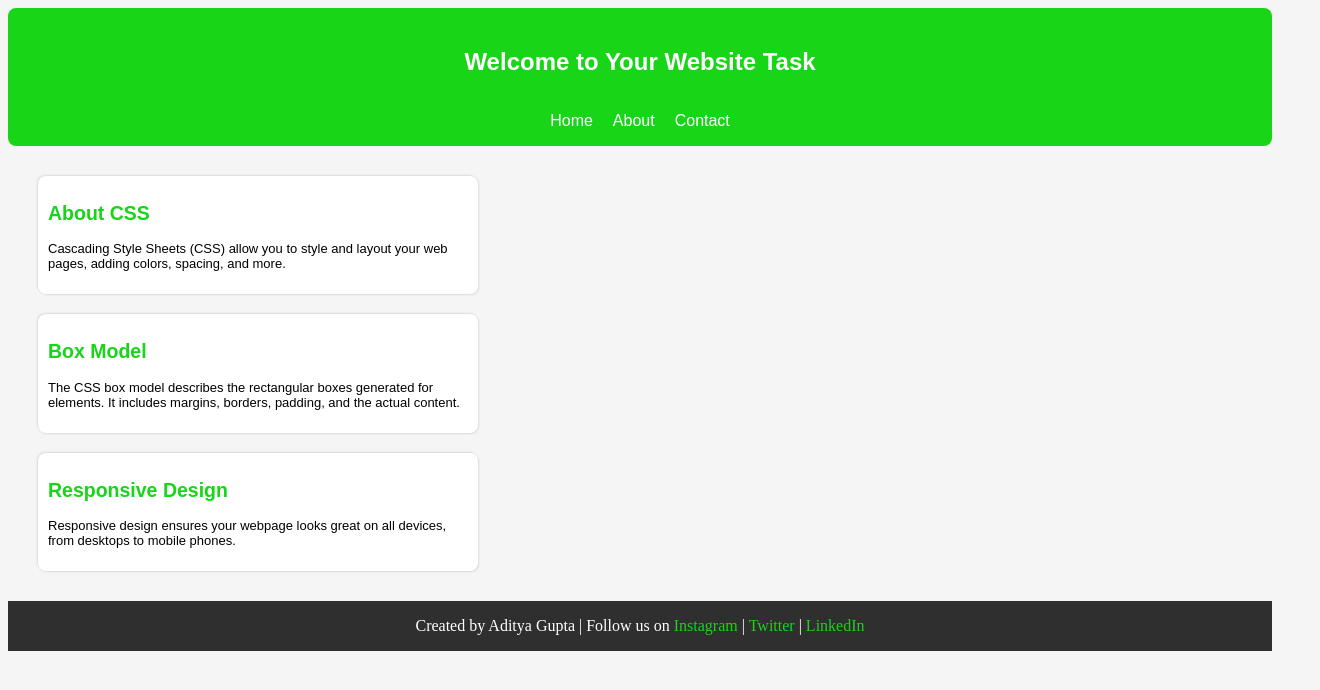
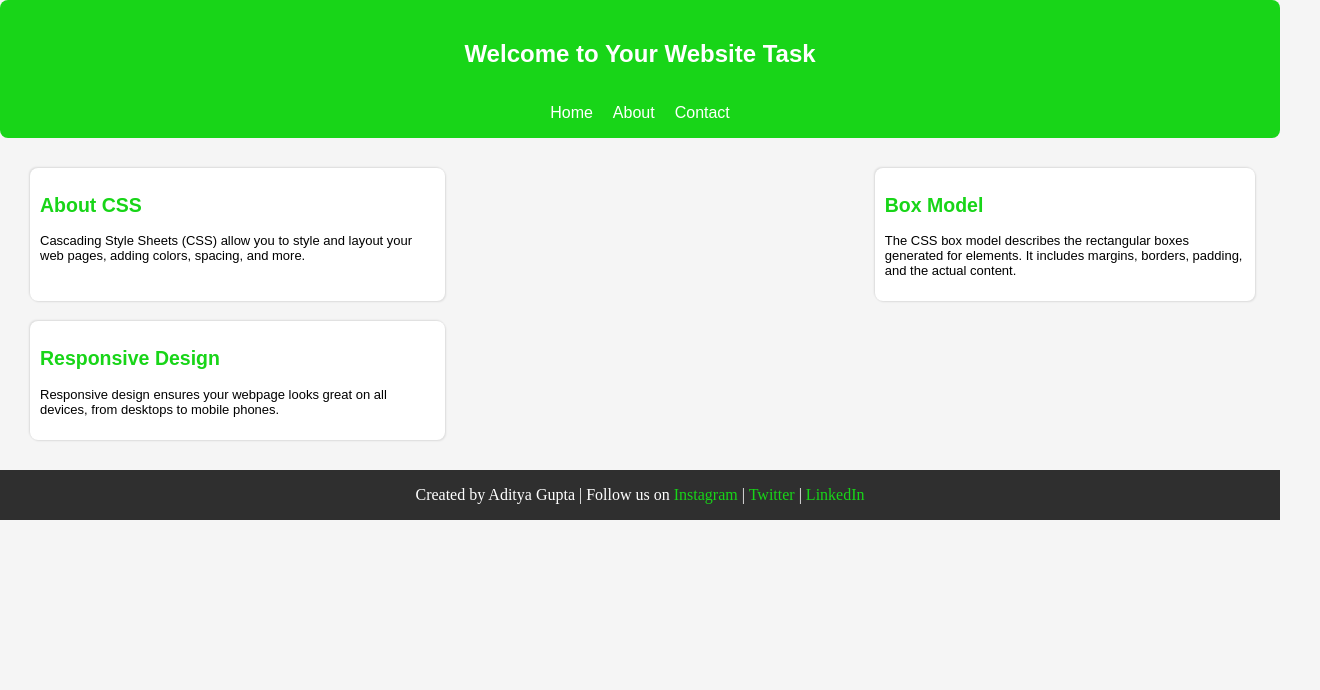
Before and after one commit to AdityaGupta2810/activity2, a plain HTML site: page index.html in a window 1280 px wide. Shown: the whole page, 1320 px wide, since content can reach past the window. Drawn offline with Linux system fonts and the light colour scheme.

Commit message:
final commit

```diff
--- a/index.html
+++ b/index.html
@@ -7,7 +7,10 @@
     <style>
     body {
         background-color: whitesmoke;
-        height: 100%;
+        /* height: 100%; */
+        margin:0;
+        padding:0;
+        box-sizing: border-box;
 
     }
 
@@ -21,7 +24,7 @@
         width: 100%;
          background-color:rgb(24, 213, 24);
          border-radius: 8px;
-
+         box-sizing: border-box;
          font-family:Arial;
     }
     .nav{
@@ -34,11 +37,12 @@
     .container{
         font-size: small;
         font-family: Arial, sans-serif;
-        display:flex;
+        display:grid;
+        grid-template:auto auto /34% 34% ;
+        width: 100%;
+        column-gap: 32%;
+        padding:20px;
 
-        flex-wrap: wrap;
-        column-gap: 405px;
-        padding:20px;
 
 
     }
@@ -47,7 +51,6 @@
         background-color:white;
         border-radius:8px;
         box-shadow: 1px 1px 2px rgba(0, 0, 0, 0.1), -1px -1px 2px rgba(0, 0, 0, 0.1);
-        width: 420px;
         margin:10px;
         padding:10px;
 
@@ -88,7 +91,7 @@
                 pages, adding colors, spacing, and more.</p>
         </div>
 
-        <div>
+        <div style="margin-right: 45px;">
             <h2>Box Model</h2>
             <p> The CSS box model describes the rectangular boxes generated for
                 elements. It includes margins, borders, padding, and the actual content.</p>
```
